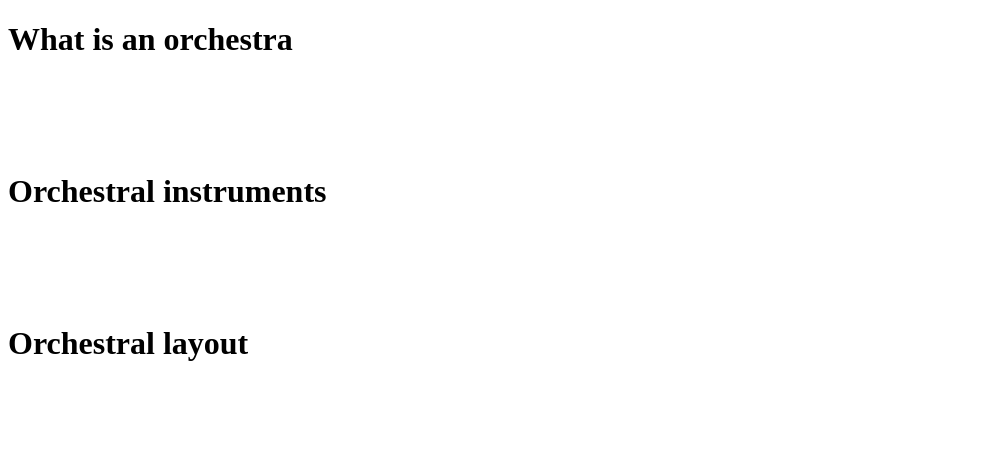
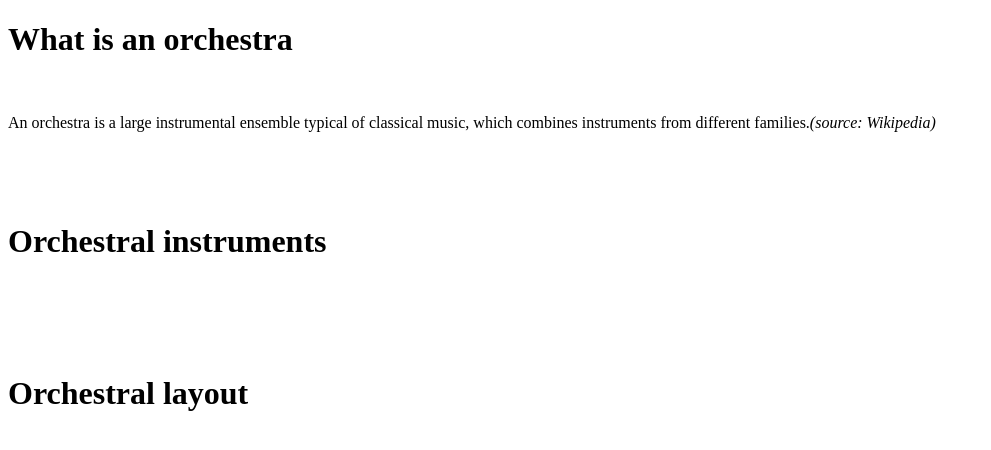
Before and after one commit to Pasindu2004/OrchestraSite, a plain HTML site: page index.html in a window 1280 px wide. Shown: the whole page, without its empty margins (0-991 px from the left). Drawn offline with Linux system fonts and the light colour scheme.

Commit message:
Update index.html

```diff
--- a/index.html
+++ b/index.html
@@ -3,6 +3,8 @@
 <body>
     <H1>What is an orchestra</H1>
     <br>
+    <p>An orchestra is a large instrumental ensemble typical of classical music, which combines instruments from different families.<i>(source: Wikipedia)</i>
+    </p>
     <br>
     <br>
     <br>
```
